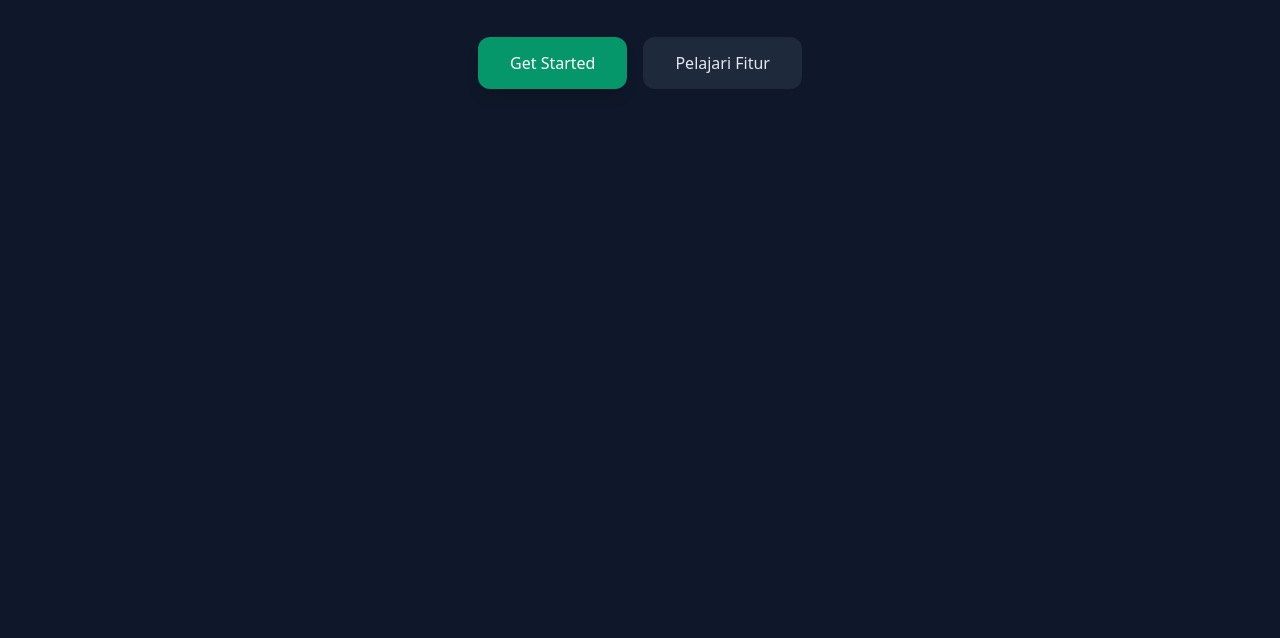
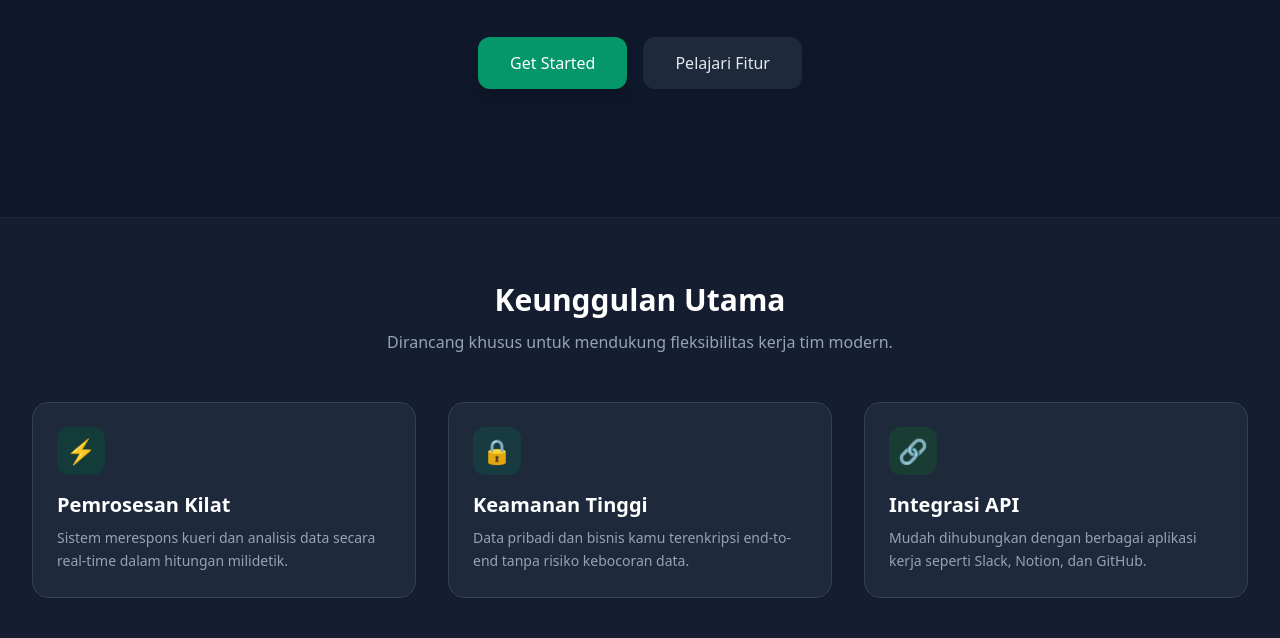
Before and after one commit to kiranasaskia321-blip/latihan_tailwind_sazkiakiranaa, a plain HTML site: page index.html in a window 1280 px wide. Shown: the part 444-1082 px from the top of the page. Before the commit the page ends 800 px from the top, so only its background shows below. Drawn offline with nearby package versions, Linux system fonts and the light colour scheme.

Commit message:
Update index.html
menambahkan feature section

```diff
--- a/index.html
+++ b/index.html
@@ -106,5 +106,81 @@ Pelajari Fitur
 </div>
 </section>
 
+<!-- ==========================================
+3. FEATURE SECTION (Grid 3 Kolom Responsif)
+========================================== -->
+<section id="features" class="py-16 bg-slate-100/70 dark:bg-slate-800/40 border-y border-slate-200 dark:border-slate-800">
+
+<div class="max-w-7xl mx-auto px-4 sm:px-6 lg:px-8">
+
+<div class="text-center max-w-2xl mx-auto mb-12">
+<h2 class="text-3xl font-bold text-slate-900 dark:text-white">
+Keunggulan Utama
+</h2>
+
+<p class="mt-3 text-slate-600 dark:text-slate-400">
+Dirancang khusus untuk mendukung fleksibilitas kerja tim modern.
+</p>
+</div>
+
+<!-- Grid Layout: 1 Kolom Mobile, 3 Kolom Desktop -->
+<div class="grid grid-cols-1 md:grid-cols-3 gap-8">
+
+<!-- Card Fitur 1 -->
+<div class="p-6 bg-white dark:bg-slate-800 rounded-2xl border border-slate-200 dark:border-slate-700 shadow-sm hover:shadow-md transition">
+
+<div class="w-12 h-12 flex items-center justify-center rounded-xl bg-emerald-100 dark:bg-emerald-900/50 text-emerald-600 dark:text-emerald-400 text-2xl mb-4">
+⚡
+</div>
+
+<h3 class="text-xl font-bold text-slate-900 dark:text-white mb-2">
+Pemrosesan Kilat
+</h3>
+
+<p class="text-slate-600 dark:text-slate-400 text-sm leading-relaxed">
+Sistem merespons kueri dan analisis data secara real-time dalam hitungan milidetik.
+</p>
+</div>
+
+
+<!-- Card Fitur 2 -->
+<div class="p-6 bg-white dark:bg-slate-800 rounded-2xl border border-slate-200 dark:border-slate-700 shadow-sm hover:shadow-md transition">
+
+<div class="w-12 h-12 flex items-center justify-center rounded-xl bg-teal-100 dark:bg-teal-900/50 text-teal-600 dark:text-teal-400 text-2xl mb-4">
+🔒
+</div>
+
+<h3 class="text-xl font-bold text-slate-900 dark:text-white mb-2">
+Keamanan Tinggi
+</h3>
+
+<p class="text-slate-600 dark:text-slate-400 text-sm leading-relaxed">
+Data pribadi dan bisnis kamu terenkripsi end-to-end tanpa risiko kebocoran data.
+</p>
+</div>
+
+
+<!-- Card Fitur 3 -->
+<div class="p-6 bg-white dark:bg-slate-800 rounded-2xl border border-slate-200 dark:border-slate-700 shadow-sm hover:shadow-md transition">
+
+<div class="w-12 h-12 flex items-center justify-center rounded-xl bg-green-100 dark:bg-green-900/50 text-green-600 dark:text-green-400 text-2xl mb-4">
+🔗
+</div>
+
+<h3 class="text-xl font-bold text-slate-900 dark:text-white mb-2">
+Integrasi API
+</h3>
+
+<p class="text-slate-600 dark:text-slate-400 text-sm leading-relaxed">
+Mudah dihubungkan dengan berbagai aplikasi kerja seperti Slack, Notion, dan GitHub.
+</p>
+</div>
+
+</div>
+</div>
+</section>
+
+
+
 </body>
 </html>
```
